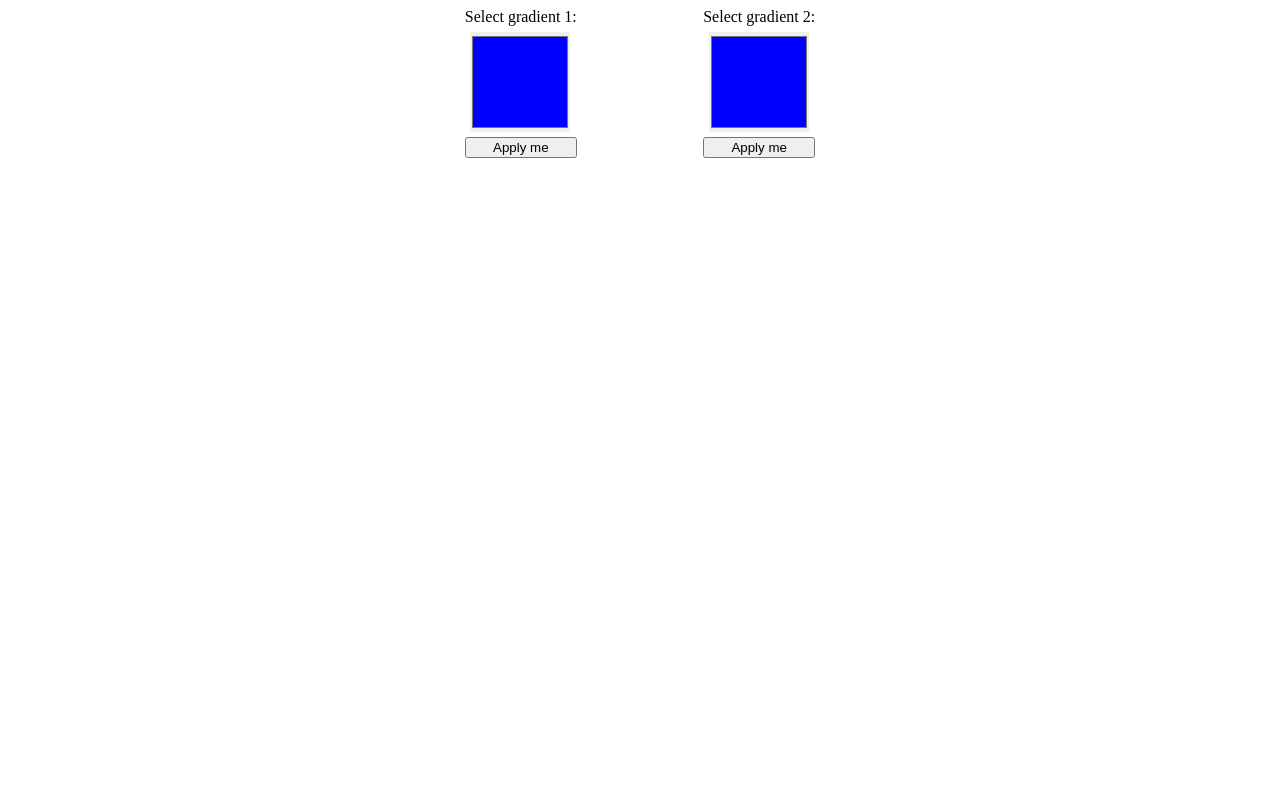
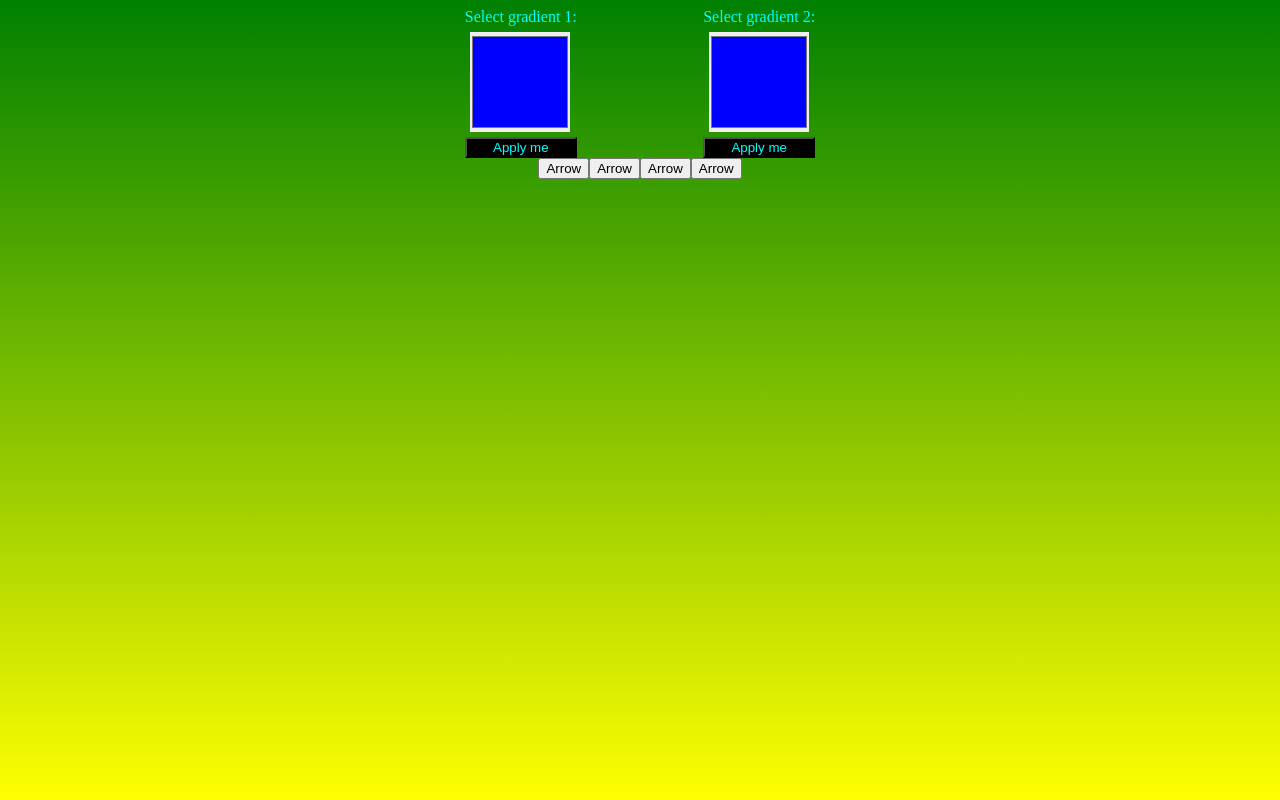
Before and after one commit to Highbrook/BackgroundChanger, a website: page index.html in a window 1280 px wide. Drawn offline with Linux system fonts and the light colour scheme.

Commit message:
added temporary gradient

```diff
--- a/index.html
+++ b/index.html
@@ -8,6 +8,7 @@
 </head>
 <body>
     <div class="main">
+        <div class="selectors">
             <div class="gradSelector">
                 <label class="selectText">Select gradient 1:</label>
                 <input type="color" class="colorPicker" id="cpOne" value="#0000ff">
@@ -19,5 +20,13 @@
                 <button class="applyButton">Apply me</button>
             </div>
         </div>
+
+        <div class="buttons">
+            <button id="up">Arrow</button>
+            <button id="down">Arrow</button>
+            <button id="left">Arrow</button>
+            <button id="right">Arrow</button>
+        </div>
+    </div>
 </body>
 </html>
--- a/style.css
+++ b/style.css
@@ -1,4 +1,15 @@
-.main{
+html{
+    height: 100%;
+    background: linear-gradient(green, yellow);
+    background-size: cover;
+}
+
+.selectors{
+    display: flex;
+    justify-content: center;
+}
+
+.buttons{
     display: flex;
     justify-content: center;
 }
@@ -10,13 +21,12 @@
 }
 
 .selectText{
-    display: flex;
-    justify-content: center;
+    color: aqua;
 }
 
 .applyButton{
-    display: flex;
-    justify-content: center;
+    color: aqua;
+    background-color: black;
 }
 
 .colorPicker {
```
Lines whose indentation alone changed are shown as unchanged.
